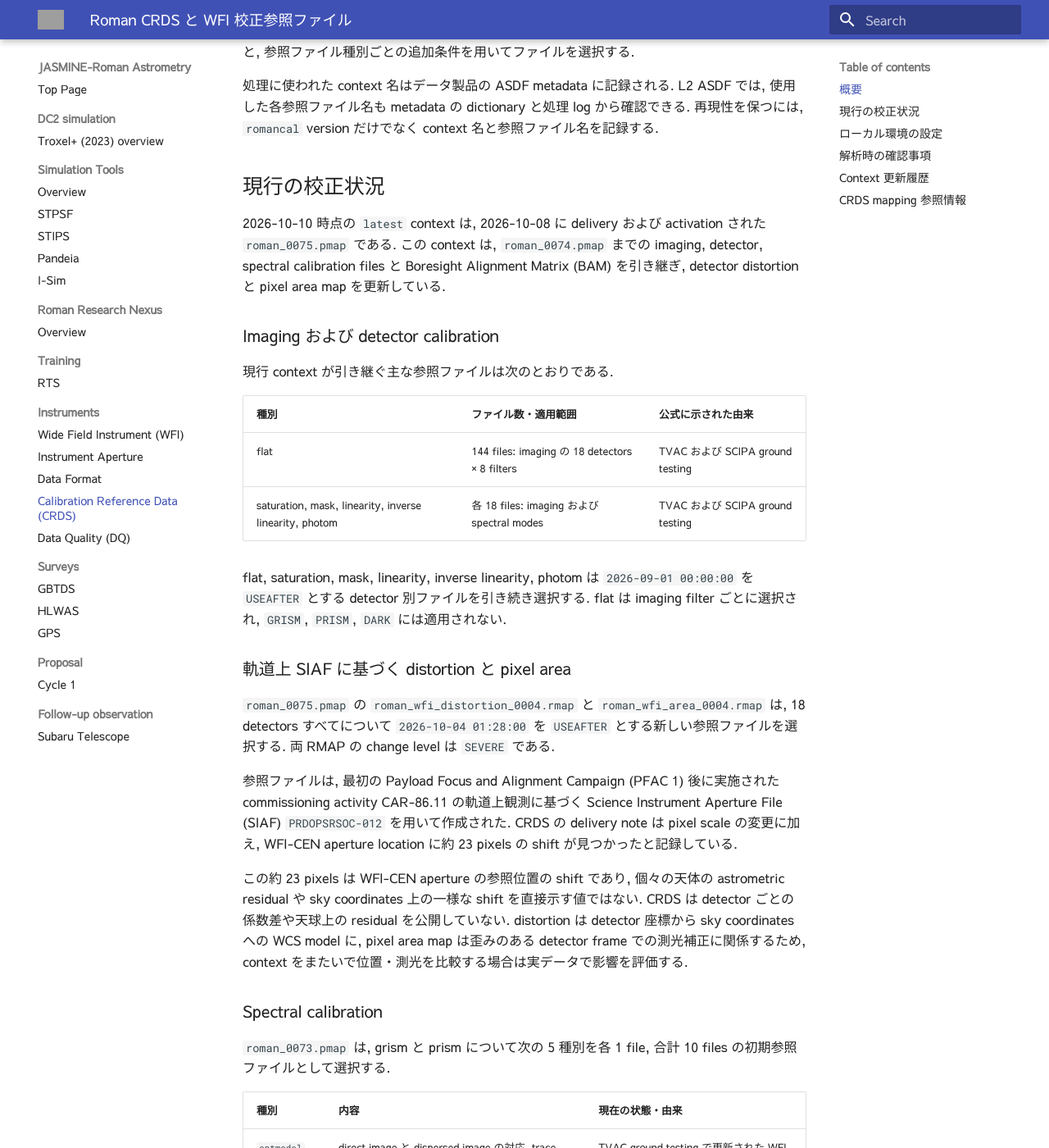
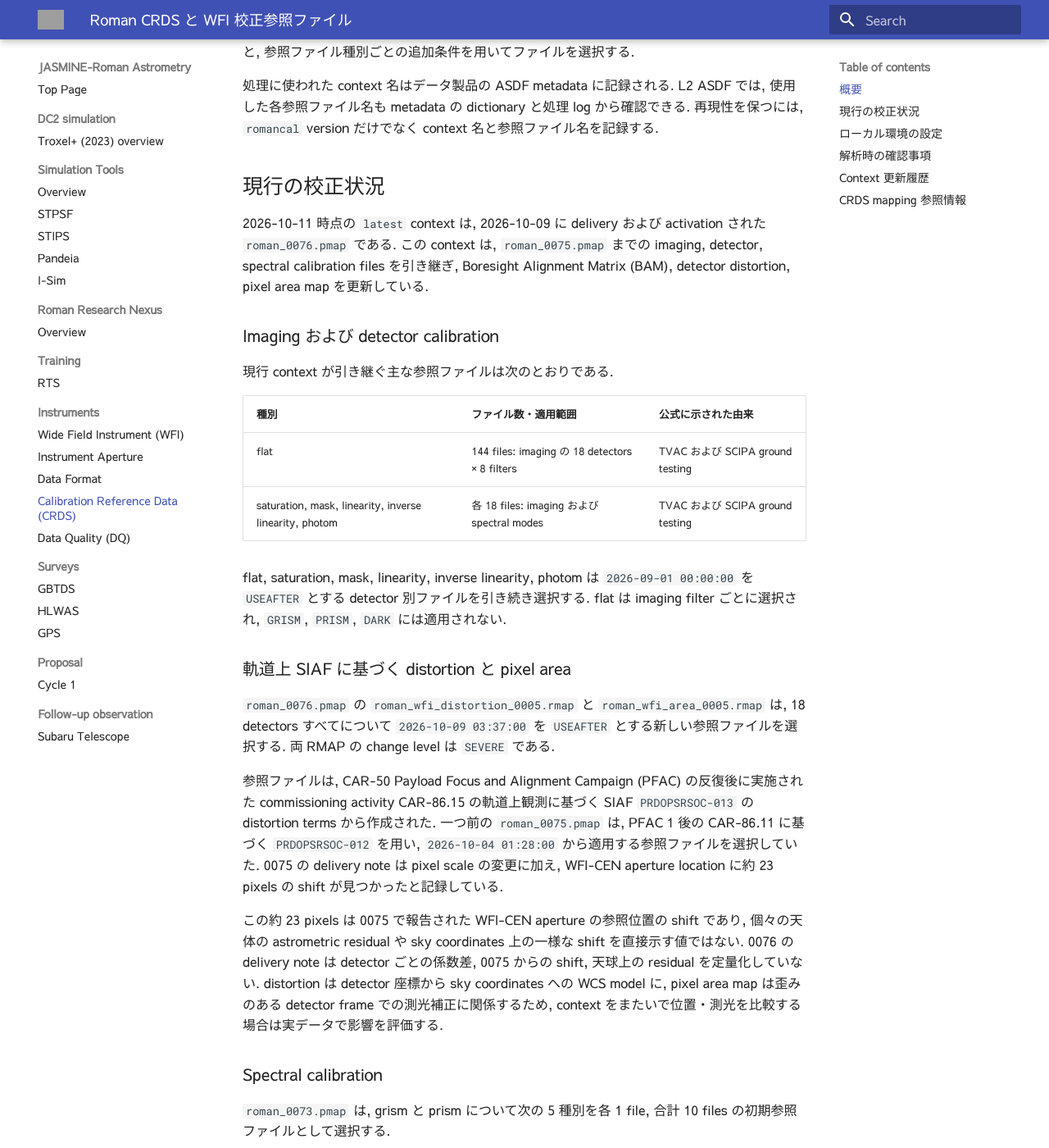
Before and after one commit to astronasutarou/jasmine-roman-astrometry, an MkDocs documentation site: the page built from docs/inst/crds.md, in a window 1280 px wide and 1400 px high, scrolled down 517 px. Shown: the whole window at 82% size. Built offline with MkDocs 1.6.1 and Material for MkDocs 9.7.7, drawn with Linux system fonts in a browser that asks for light colours; some of the changed text lies outside the part shown; grey boxes are pictures that could not be loaded.

Commit message:
docs: update Roman CRDS context to 0076

````diff
--- a/docs/inst/crds.md
+++ b/docs/inst/crds.md
@@ -21,7 +21,7 @@
 
 ## 現行の校正状況
 
-2026-10-10 時点の `latest` context は, 2026-10-08 に delivery および activation された `roman_0075.pmap` である. この context は, `roman_0074.pmap` までの imaging, detector, spectral calibration files と Boresight Alignment Matrix (BAM) を引き継ぎ, detector distortion と pixel area map を更新している.
+2026-10-11 時点の `latest` context は, 2026-10-09 に delivery および activation された `roman_0076.pmap` である. この context は, `roman_0075.pmap` までの imaging, detector, spectral calibration files を引き継ぎ, Boresight Alignment Matrix (BAM), detector distortion, pixel area map を更新している.
 
 ### Imaging および detector calibration
 
@@ -36,11 +36,11 @@
 
 ### 軌道上 SIAF に基づく distortion と pixel area
 
-`roman_0075.pmap` の `roman_wfi_distortion_0004.rmap` と `roman_wfi_area_0004.rmap` は, 18 detectors すべてについて `2026-10-04 01:28:00` を `USEAFTER` とする新しい参照ファイルを選択する. 両 RMAP の change level は `SEVERE` である.
+`roman_0076.pmap` の `roman_wfi_distortion_0005.rmap` と `roman_wfi_area_0005.rmap` は, 18 detectors すべてについて `2026-10-09 03:37:00` を `USEAFTER` とする新しい参照ファイルを選択する. 両 RMAP の change level は `SEVERE` である.
 
-参照ファイルは, 最初の Payload Focus and Alignment Campaign (PFAC 1) 後に実施された commissioning activity CAR-86.11 の軌道上観測に基づく Science Instrument Aperture File (SIAF) `PRDOPSRSOC-012` を用いて作成された. CRDS の delivery note は pixel scale の変更に加え, WFI-CEN aperture location に約 23 pixels の shift が見つかったと記録している.
+参照ファイルは, CAR-50 Payload Focus and Alignment Campaign (PFAC) の反復後に実施された commissioning activity CAR-86.15 の軌道上観測に基づく SIAF `PRDOPSRSOC-013` の distortion terms から作成された. 一つ前の `roman_0075.pmap` は, PFAC 1 後の CAR-86.11 に基づく `PRDOPSRSOC-012` を用い, `2026-10-04 01:28:00` から適用する参照ファイルを選択していた. 0075 の delivery note は pixel scale の変更に加え, WFI-CEN aperture location に約 23 pixels の shift が見つかったと記録している.
 
-この約 23 pixels は WFI-CEN aperture の参照位置の shift であり, 個々の天体の astrometric residual や sky coordinates 上の一様な shift を直接示す値ではない. CRDS は detector ごとの係数差や天球上の residual を公開していない. distortion は detector 座標から sky coordinates への WCS model に, pixel area map は歪みのある detector frame での測光補正に関係するため, context をまたいで位置・測光を比較する場合は実データで影響を評価する.
+この約 23 pixels は 0075 で報告された WFI-CEN aperture の参照位置の shift であり, 個々の天体の astrometric residual や sky coordinates 上の一様な shift を直接示す値ではない. 0076 の delivery note は detector ごとの係数差, 0075 からの shift, 天球上の residual を定量化していない. distortion は detector 座標から sky coordinates への WCS model に, pixel area map は歪みのある detector frame での測光補正に関係するため, context をまたいで位置・測光を比較する場合は実データで影響を評価する.
 
 ### Spectral calibration
 
@@ -60,11 +60,11 @@
 
 ### Boresight alignment
 
-現行 context の `roman_wfi_bam_0006.rmap` は, `2026-10-04 01:28:00` 以降の exposure に `roman_wfi_bam_0005.asdf` を選択する. この BAM は Roman observatory boresight と Fine Guidance System (FGS) の alignment matrix の quaternion を, commissioning で得た軌道上値に更新したものであり, 最初の Payload Focus and Alignment Campaign (PFAC) 後の観測に適用される. RMAP の change level は `SEVERE` である.
+現行 context の `roman_wfi_bam_0007.rmap` は, `2026-10-09 03:37:00` 以降の exposure に `roman_wfi_bam_0006.asdf` を選択する. この BAM は, CAR-50 PFAC の反復後に実施された CAR-86.15 の軌道上観測に基づく SIAF `PRDOPSRSOC-013` の distortion terms から導出された. RMAP の change level は `SEVERE` である.
 
-それ以前については, `2026-09-01 00:00:00` から `2026-10-04 01:28:00` より前の exposure に `roman_wfi_bam_0004.asdf` が選択される. この BAM は, 2026-09-18 から 2026-09-20 の CAR-86.4 および CAR-86.7 恒星観測から導出された.
+`2026-10-04 01:28:00` から `2026-10-09 03:37:00` より前の exposure には `roman_wfi_bam_0005.asdf` が選択される. これは最初の PFAC 後の commissioning で得た軌道上 quaternion 値を反映した BAM である. さらに, `2026-09-01 00:00:00` から `2026-10-04 01:28:00` より前の exposure には, 2026-09-18 から 2026-09-20 の CAR-86.4 および CAR-86.7 恒星観測から導出された `roman_wfi_bam_0004.asdf` が選択される.
 
-BAM は WFI, observatory boresight, FGS の相対 alignment に関係する. CRDS では BAM と detector distortion が別の参照ファイル種別として管理されているため, BAM 更新を detector distortion model の更新と同一視してはならない. 公式 delivery note は quaternion の数値差や astrometric shift の大きさを示していない.
+BAM は WFI, observatory boresight, FGS の相対 alignment に関係する. CRDS では BAM と detector distortion が別の参照ファイル種別として管理されているため, 同じ SIAF delivery に基づく更新であっても, BAM と detector distortion model の役割を同一視してはならない. 0076 の delivery note は quaternion の数値差や astrometric shift の大きさを示していない.
 
 ## ローカル環境の設定
 
@@ -78,7 +78,7 @@
 特定の context で再処理する場合は `CRDS_CONTEXT` を明示する.
 
 ```bash
-export CRDS_CONTEXT=roman_0075.pmap
+export CRDS_CONTEXT=roman_0076.pmap
 ```
 
 `latest` context は更新され得る. 既存結果を再現する場合は, 処理時点の具体的な PMAP 名を指定し, pipeline release に対応する検証済み context も確認する. 公式 `romancal` release table では, release 1.0.2 (26Q3_B22.3) に `roman_0065.pmap` が対応付けられている. release と対応 context の組は, CRDS server 上の `latest` context と必ずしも同一ではない.
@@ -96,6 +96,7 @@
 
 | Context | Activation | 主な変更 |
 |---|---|---|
+| `roman_0076.pmap` | 2026-10-09 | CAR-86.15 に基づく SIAF `PRDOPSRSOC-013` を用いて BAM, distortion, pixel area map を更新 |
 | `roman_0075.pmap` | 2026-10-08 | CAR-86.11 に基づく SIAF `PRDOPSRSOC-012` を用いて distortion と pixel area map を更新 |
 | `roman_0074.pmap` | 2026-10-05 (delivery) | 最初の PFAC 後に適用する軌道上 quaternion 値で BAM を更新 |
 | `roman_0073.pmap` | 2026-10-02 | grism/prism 用の初期 `optmodel`, `absflux`, `relflux`, `sflat`, `specpsf` を追加 |
@@ -108,10 +109,11 @@
 
 ## CRDS mapping 参照情報
 
-[Roman CRDS](https://roman-crds.stsci.edu/) (STScI, 2026-10-10 閲覧) の context と RMAP を次にまとめる.
+[Roman CRDS](https://roman-crds.stsci.edu/) (STScI, 2026-10-11 閲覧) の context と RMAP を次にまとめる.
 
 | Context | 日付 | 参照した RMAP |
 |---|---|---|
+| [`roman_0076.pmap`](https://roman-crds.stsci.edu/context_table/roman_0076.pmap) | Delivery/Activation: 2026-10-09 | [`bam_0007`](https://roman-crds.stsci.edu/browse/roman_wfi_bam_0007.rmap), [`area_0005`](https://roman-crds.stsci.edu/browse/roman_wfi_area_0005.rmap), [`distortion_0005`](https://roman-crds.stsci.edu/browse/roman_wfi_distortion_0005.rmap) |
 | [`roman_0075.pmap`](https://roman-crds.stsci.edu/context_table/roman_0075.pmap) | Delivery/Activation: 2026-10-08 | [`area_0004`](https://roman-crds.stsci.edu/browse/roman_wfi_area_0004.rmap), [`distortion_0004`](https://roman-crds.stsci.edu/browse/roman_wfi_distortion_0004.rmap) |
 | [`roman_0074.pmap`](https://roman-crds.stsci.edu/context_table/roman_0074.pmap) | Delivery: 2026-10-05 | [`bam_0006`](https://roman-crds.stsci.edu/browse/roman_wfi_bam_0006.rmap) |
 | [`roman_0073.pmap`](https://roman-crds.stsci.edu/context_table/roman_0073.pmap) | Activation: 2026-10-02 | [`optmodel_0002`](https://roman-crds.stsci.edu/browse/roman_wfi_optmodel_0002.rmap), [`absflux_0002`](https://roman-crds.stsci.edu/browse/roman_wfi_absflux_0002.rmap), [`specpsf_0002`](https://roman-crds.stsci.edu/browse/roman_wfi_specpsf_0002.rmap), [`relflux_0002`](https://roman-crds.stsci.edu/browse/roman_wfi_relflux_0002.rmap), [`sflat_0002`](https://roman-crds.stsci.edu/browse/roman_wfi_sflat_0002.rmap) |
````
